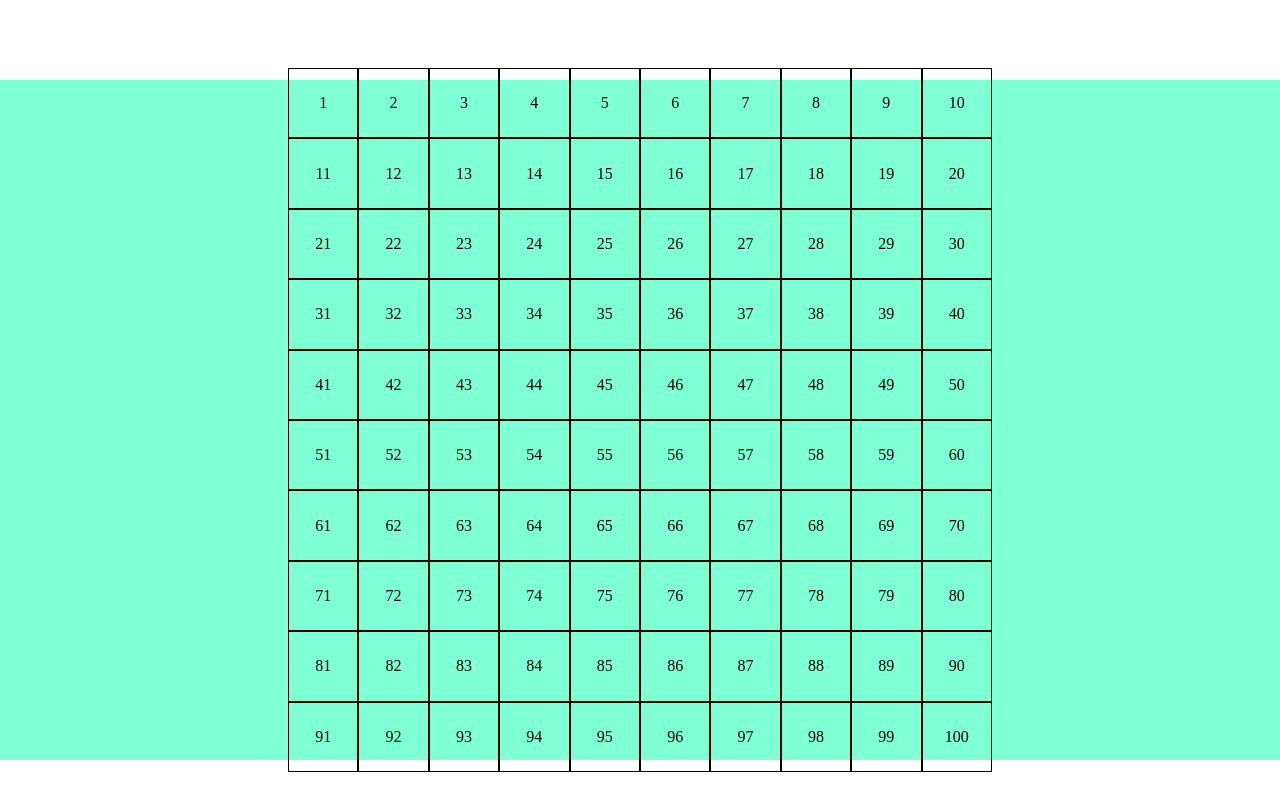
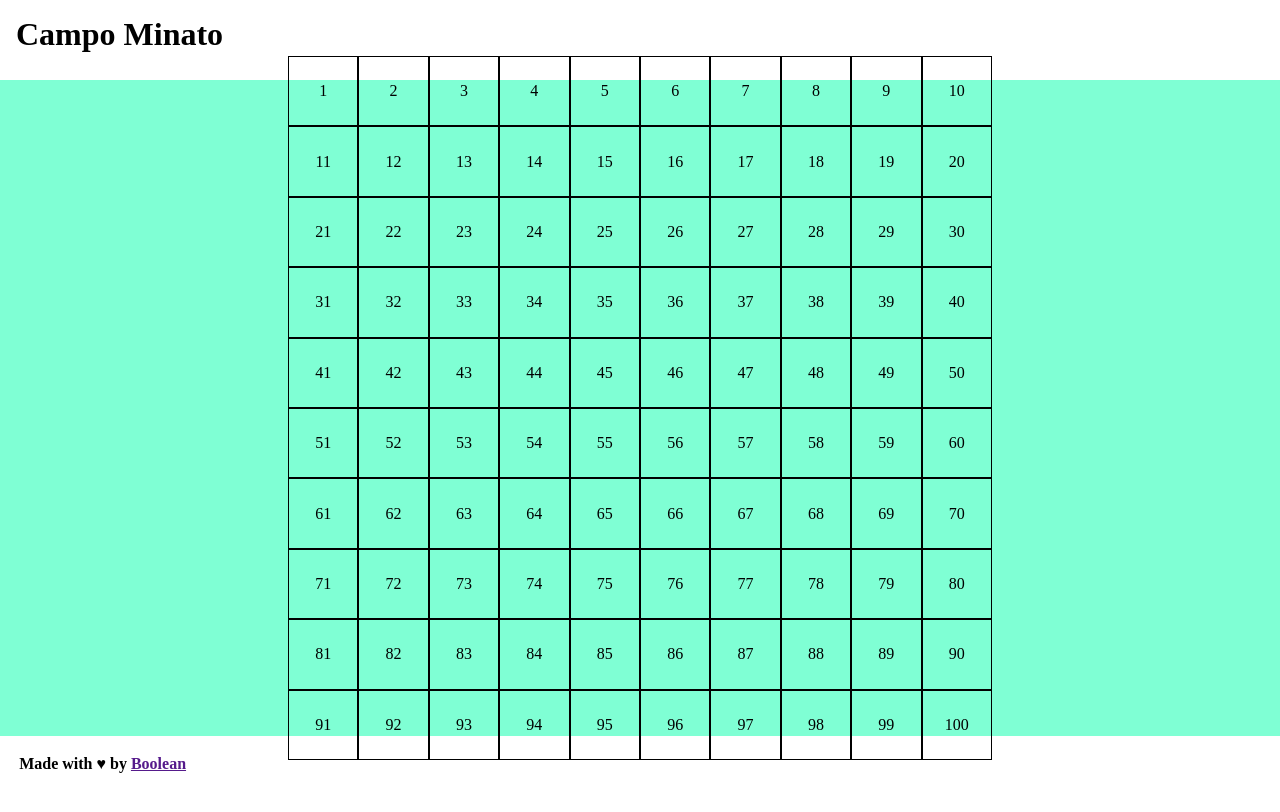
Before and after one commit to ItsKristian01/js-campominato-grid, a plain HTML site: page index.html in a window 1280 px wide. Drawn offline with Linux system fonts and the light colour scheme.

Commit message:
add: text

```diff
--- a/css/style.css
+++ b/css/style.css
@@ -5,10 +5,14 @@
     box-sizing: border-box;
 }
 
+.img {
+    max-width: 100%;
+}
+
 
 .wrapper {
     width: 100%;
-    height: 85vh;
+    height: 82vh;
     display: flex;
     justify-content: center;
     align-items: center;
@@ -39,5 +43,13 @@
 
 .footer {
     background: white;
-    height: 5vh;
+    height: 8vh;
+    padding: .6rem;
+    margin: .6rem;
   }
+
+  /* DECORATIONS */
+
+  .text {
+    padding: 1rem;
+  }
--- a/index.html
+++ b/index.html
@@ -10,8 +10,11 @@
   <body>
     <!-- Header -->
     <header>
-      <div class="navbar"></div>
+      <div class="navbar">
+        <h1 class="text">Campo Minato</h1>
+      </div>
     </header>
+    <!-- /Header -->
 
     <!-- Grid -->
     <div class="wrapper">
@@ -19,11 +22,16 @@
         <!-- <div class="col">1</div> -->
       </div>
     </div>
+    <!-- /Grid -->
 
     <!-- Footer -->
     <footer>
-      <div class="footer"></div>
+      <div class="footer">
+        <h4>Made with &hearts; by <a href="">Boolean</a></h4>
+      </div>
     </footer>
+    <!-- /Footer -->
+
     <!-- Script -->
     <script src="js/script.js"></script>
   </body>
```
Also changed, not shown: img/mobile-logo.png (added).
